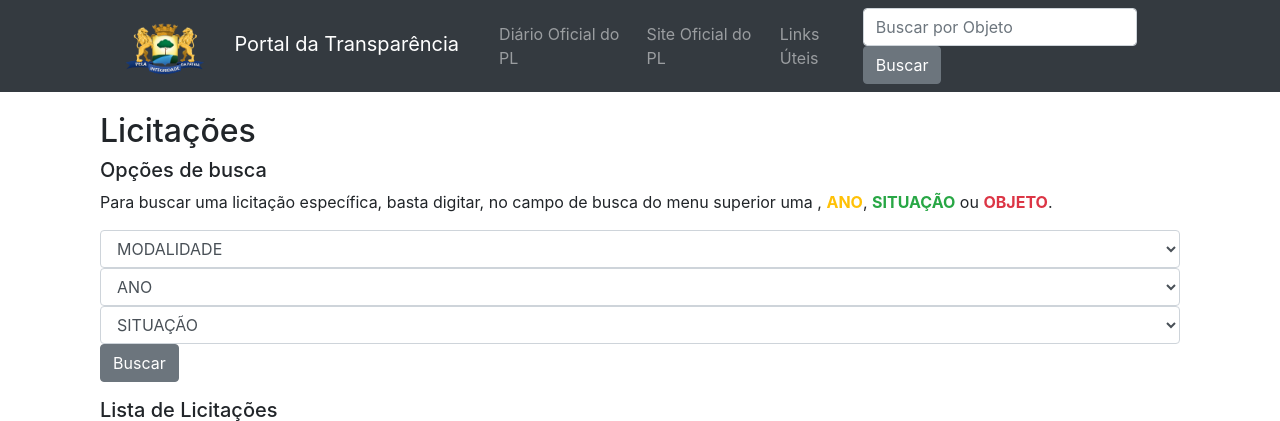
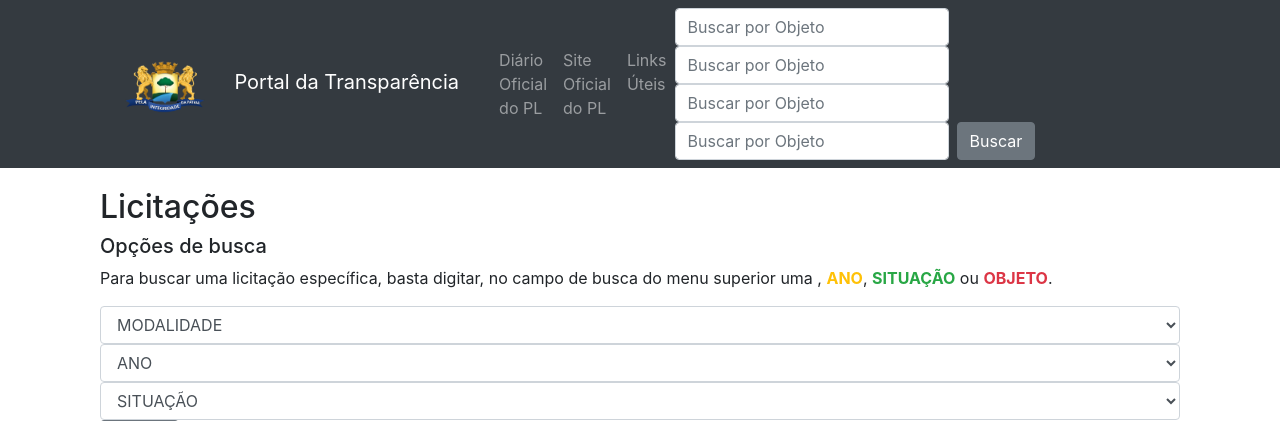
Before and after one commit to NivSoft/transpy, a Django app: page /licitacao/ in a window 1280 px wide. Shown: the top 421 px of the page. Run offline with Django 3.2, Linux system fonts and the light colour scheme; data that the repository does not hold is empty; some libraries are stand-ins or nearby versions.

Commit message:
Atualização

```diff
--- a/templates/licitacao/home.html
+++ b/templates/licitacao/home.html
@@ -3,6 +3,9 @@
 {% block menu %}
     <form class="form-inline" method="get" action="">
     <input name="queryobjeto" class="form-control mr-sm-2" type="search" placeholder="Buscar por Objeto" aria-label="Search" value="{{ request.GET.queryobjeto }}">
+    <input name="querymodalidade" class="form-control mr-sm-2" type="search" placeholder="Buscar por Objeto" aria-label="Search" value="{{ request.GET.querymodalidade }}">
+    <input name="queryodata" class="form-control mr-sm-2" type="search" placeholder="Buscar por Objeto" aria-label="Search" value="{{ request.GET.querydata }}">
+    <input name="querysituacao" class="form-control mr-sm-2" type="search" placeholder="Buscar por Objeto" aria-label="Search" value="{{ request.GET.querysituacao }}">
     <button class="btn btn-secondary my-2 my-sm-0" type="submit">Buscar</button>
     </form>
 {% endblock %}
```
